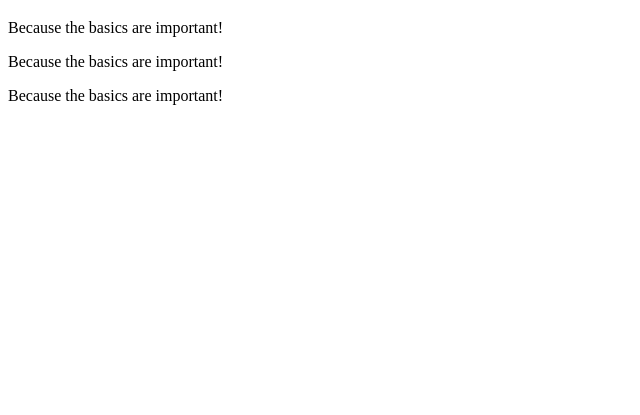
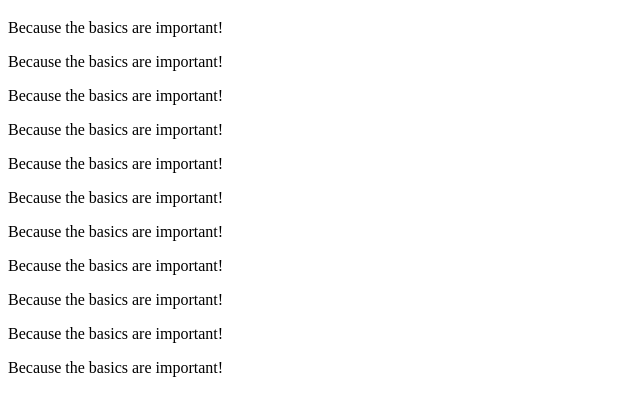
Before and after one commit to Gamledrengg/testiiiing, a plain HTML site: page index.html in a window 1280 px wide. Shown: the part 61-476 px from the top of the page, without its empty margins (0-640 px from the left). Drawn offline with Linux system fonts and the light colour scheme.

Commit message:
copy lines

```diff
--- a/index.html
+++ b/index.html
@@ -11,5 +11,13 @@
     <p>Because the basics are important!</p>
     <p>Because the basics are important!</p>
     <p>Because the basics are important!</p>
+    <p>Because the basics are important!</p>
+    <p>Because the basics are important!</p>
+    <p>Because the basics are important!</p>
+    <p>Because the basics are important!</p>
+    <p>Because the basics are important!</p>
+    <p>Because the basics are important!</p>
+    <p>Because the basics are important!</p>
+    <p>Because the basics are important!</p>
   </body>
 </html>
```
